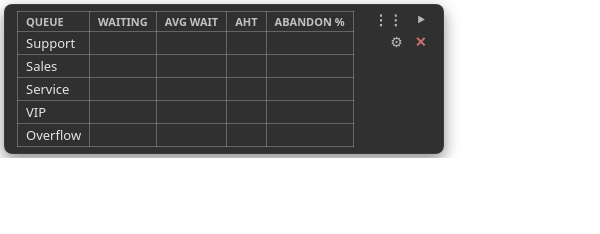
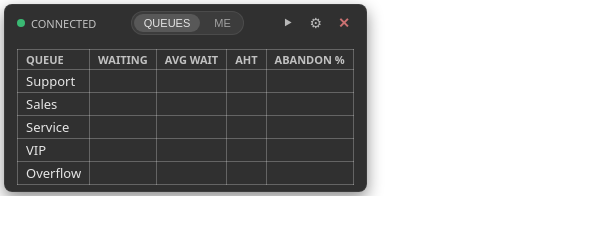
Before and after one commit to danfontaine-gfr/prod-bar-poc, an Electron app: page index.html in a window 600 px wide. Drawn offline with Linux system fonts and the light colour scheme; no server answers.

Commit message:
Refine top bar layout

```diff
--- a/index.html
+++ b/index.html
@@ -8,6 +8,25 @@
 <body>
 
 <div id="prodBar">
+
+    <!-- TOP CONTROLS -->
+    <div id="topBar">
+        <div id="statusArea">
+        <span class="status-dot connected"></span>
+        <span class="status-text">CONNECTED</span>
+        </div>
+
+        <div id="viewToggle">
+        <button class="toggle-btn active">QUEUES</button>
+        <button class="toggle-btn">ME</button>
+        </div>
+
+        <div id="barIcons">
+        <span id="collapseBtn">⯈</span>
+        <span id="settingsBtn">⚙</span>
+        <span id="closeBtn">✕</span>
+        </div>
+    </div>
 
     <!-- TABLE CONTENT -->
     <table id="queueTable">
@@ -20,18 +39,6 @@
         <!-- Rows generated dynamically -->
         </tbody>
     </table>
-
-    <!-- Icons / Controls (2x2 grid on the right) -->
-    <div id="barIcons">
-        <div class="icon-row">
-            <span id="dragHandle">⋮⋮</span>
-            <span id="collapseBtn">⯈</span>
-        </div>
-        <div class="icon-row">
-            <span id="settingsBtn">⚙</span>
-            <span id="closeBtn">✕</span>
-        </div>
-    </div>
 
     <!-- Settings Panel (side docked) -->
     <div id="settingsModal">
--- a/style.css
+++ b/style.css
@@ -21,23 +21,9 @@ html, body {
 
     font-size: 13px;
 
-    -webkit-app-region: no-drag;
+    -webkit-app-region: drag;
 }
 
-/* Drag handle */
-#dragHandle {
-    -webkit-app-region: drag;
-    padding: 0 4px;
-    cursor: grab;
-    font-weight: 600;
-    opacity: 0.6;
-    letter-spacing: 0.06em;
-    font-size: 11px;
-}
-
-#dragHandle:hover {
-    opacity: 1;
-}
 
 /* TABLE LAYOUT */
 #queueTable {
@@ -77,19 +63,24 @@ html, body {
     border-top: 1px solid rgba(255,255,255,0.20);
 }
 
-/* Icons block (2 rows, top-right) */
+/* Icons block */
 #barIcons {
     display: flex;
-    flex-direction: column;
-    align-items: flex-end;
-    justify-content: flex-start;
-    gap: 4px;
-    margin-left: 8px;
+    flex-direction: row;
+    align-items: center;
+    justify-content: flex-end;
+    gap: 8px;
+    -webkit-app-region: no-drag;
 }
 
-.icon-row {
-    display: flex;
-    gap: 4px;
+#barIcons.top-controls {
+  top: 6px;
+  right: 8px;
+  display: flex;
+  flex-direction: row;
+  align-items: center;
+  gap: 6px;
+  margin-left: 0; /* override old spacing */
 }
 
 #barIcons span {
@@ -100,7 +91,13 @@ html, body {
     padding: 2px 4px;
     border-radius: 4px;
 }
-
+/* Make sure icon spans don't wrap or drop */
+#barIcons span {
+  display: inline-flex;
+  align-items: center;
+  justify-content: center;
+  white-space: nowrap;
+}
 #barIcons span:hover {
     opacity: 1;
     background-color: rgba(255,255,255,0.06);
@@ -167,6 +164,14 @@ body.font-large #queueTable td {
 }
 
 /* ----- SETTINGS PANEL (SIDE DOCKED) ----- */
+
+/* Anything interactive must be no-drag when the container is draggable */
+#settingsModal,
+#settingsPanel,
+#settingsPanel *
+{
+  -webkit-app-region: no-drag;
+}
 
 #settingsModal {
     display: none;      /* toggled via JS */
@@ -465,3 +470,201 @@ body.light-mode .pill button {
 .metric-option input {
     margin-right: 4px;
 }
+
+/* Header row above the table */
+/* Stack header above table (not side-by-side) */
+#prodBar {
+  display: inline-flex;
+  flex-direction: column;
+  align-items: stretch;
+}
+
+/* Header row layout */
+#barHeader {
+  display: flex;
+  align-items: center;
+  justify-content: space-between;
+  width: 100%;
+  margin-bottom: 4px;
+}
+
+/* Top bar layout: 3 zones */
+#topBar {
+  display: grid;
+  grid-template-columns: auto 1fr auto;
+  align-items: center;
+  column-gap: 10px;
+  -webkit-app-region: no-drag;
+}
+
+/* Status */
+#statusArea {
+  display: flex;
+  align-items: center;
+  gap: 6px;
+  font-size: 11px;
+  opacity: 0.8;
+}
+
+.status-dot {
+  width: 8px;
+  height: 8px;
+  border-radius: 50%;
+  background: #4CAF50; /* green for now */
+}
+
+/* Toggle */
+#viewToggle {
+  display: flex;
+  gap: 4px;
+}
+
+.toggle-btn {
+  border: none;
+  border-radius: 999px;
+  padding: 2px 8px;
+  font-size: 11px;
+  cursor: pointer;
+  opacity: 0.6;
+  background: transparent;
+}
+
+.toggle-btn.active {
+  opacity: 1;
+  background: rgba(255,255,255,0.08);
+}
+
+/* Icons */
+#barIcons {
+  display: flex;
+  gap: 6px;
+  -webkit-app-region: no-drag;
+}
+/* =========================
+   TOP BAR (FINAL)
+   ========================= */
+
+#prodBar {
+  display: inline-flex;
+  flex-direction: column;
+  align-items: stretch;
+}
+
+/* top row: status | toggle | icons */
+#topBar {
+  display: grid;
+  grid-template-columns: auto 1fr auto;
+  align-items: center;
+  column-gap: 10px;
+  margin-bottom: 6px;
+  -webkit-app-region: drag;
+}
+
+/* Status */
+#statusArea {
+  display: inline-flex;
+  align-items: center;
+  gap: 6px;
+  font-size: 11px;
+  opacity: 0.8;
+  -webkit-app-region: no-drag;
+}
+
+.status-dot {
+  width: 8px;
+  height: 8px;
+  border-radius: 50%;
+  display: inline-block;
+}
+
+.status-dot.connected { background: #3ddc84; }
+
+/* Toggle */
+#viewToggle {
+  display: inline-flex;
+  justify-self: center;
+  gap: 4px;
+  padding: 2px;
+  border-radius: 999px;
+  -webkit-app-region: no-drag;
+}
+
+.toggle-btn {
+  border: none;
+  border-radius: 999px;
+  padding: 3px 10px;
+  font-size: 11px;
+  cursor: pointer;
+  background: transparent;
+  opacity: 0.75;
+}
+
+.toggle-btn.active { opacity: 1; }
+
+/* ===== View Toggle (Queues / Me) ===== */
+
+/* Toggle track */
+body.dark-mode #viewToggle {
+  background: rgba(255,255,255,0.06);
+  border: 1px solid rgba(255,255,255,0.08);
+}
+
+body.light-mode #viewToggle {
+  background: rgba(0,0,0,0.04);
+  border: 1px solid rgba(0,0,0,0.08);
+}
+
+/* Toggle buttons – inactive */
+body.dark-mode .toggle-btn {
+  color: rgba(255,255,255,0.70);
+}
+
+body.light-mode .toggle-btn {
+  color: rgba(0,0,0,0.70);
+}
+
+/* Toggle buttons – active */
+body.dark-mode .toggle-btn.active {
+  color: rgba(255,255,255,0.85);
+  background: rgba(255,255,255,0.14);
+}
+
+body.light-mode .toggle-btn.active {
+  color: rgba(0,0,0,0.95);
+  background: rgba(0,0,0,0.08);
+}
+
+
+/* Icons */
+#barIcons {
+  display: inline-flex;
+  align-items: center;
+  justify-content: flex-end;
+  gap: 8px;
+  -webkit-app-region: no-drag;
+}
+
+#barIcons span {
+  display: inline-flex;
+  align-items: center;
+  justify-content: center;
+  cursor: pointer;
+  opacity: 0.75;
+  font-size: 14px;
+  line-height: 1;
+  padding: 2px 4px;
+  border-radius: 4px;
+  white-space: nowrap;
+}
+
+#barIcons span:hover {
+  opacity: 1;
+}
+
+body.dark-mode #barIcons span:hover {
+  background: rgba(255,255,255,0.06);
+}
+
+body.light-mode #barIcons span:hover {
+  background: rgba(0,0,0,0.06);
+}
```
